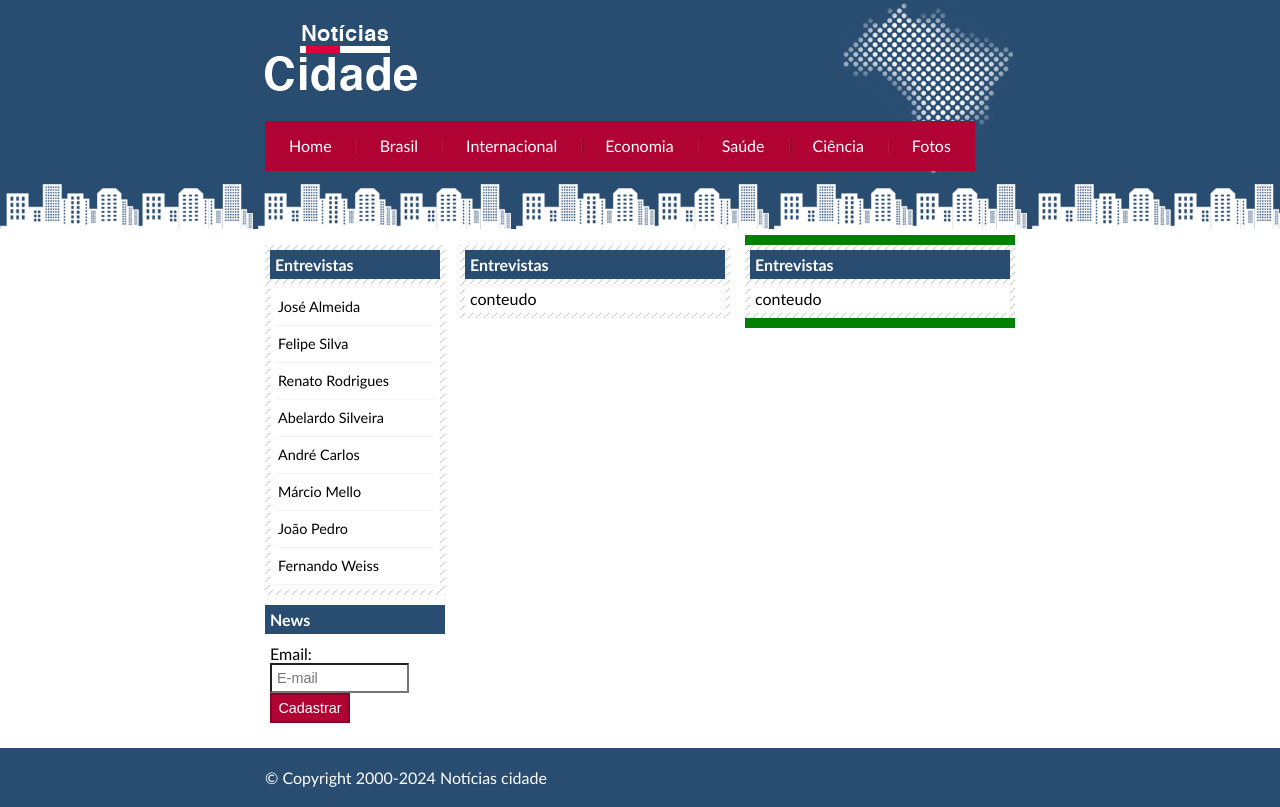
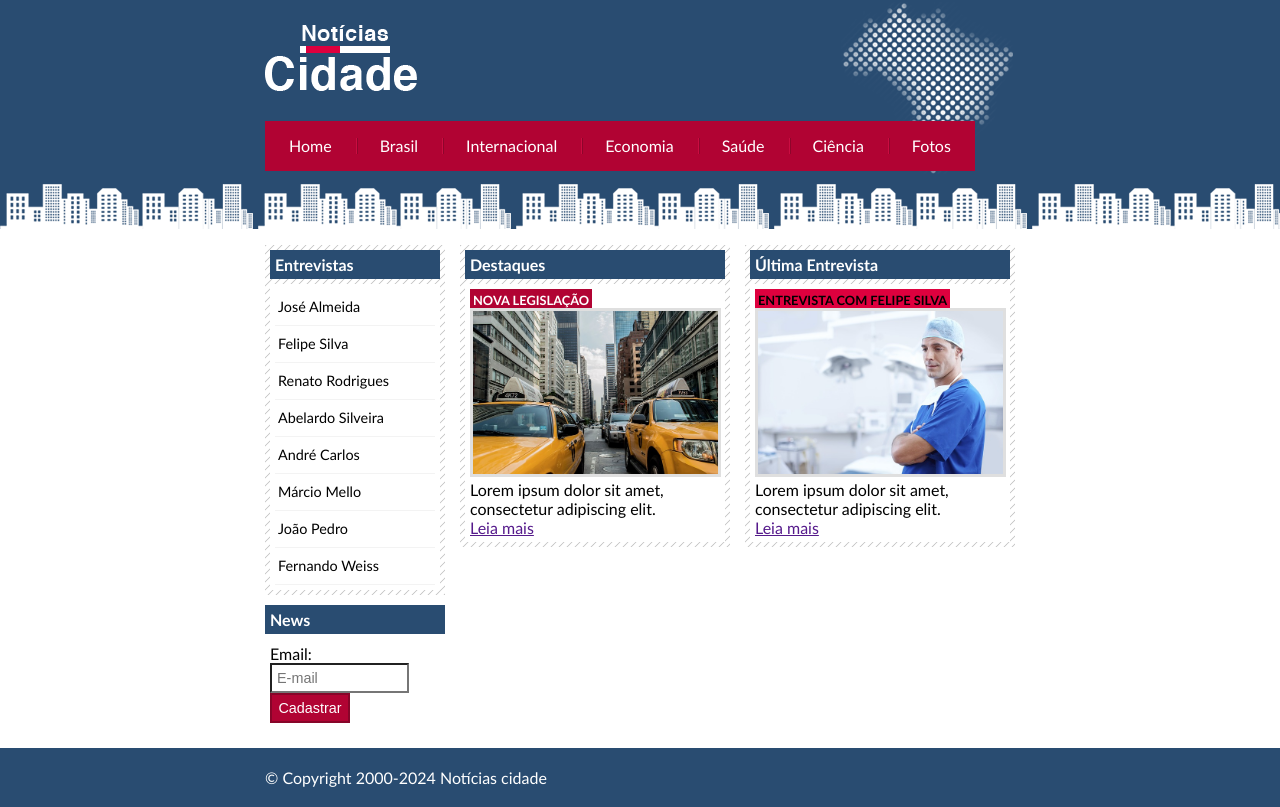
Before and after one commit to matheus3881/site-noticias, a plain HTML site: page index.html in a window 1280 px wide. Drawn offline with Linux system fonts and the light colour scheme.

Commit message:
area noticias

```diff
--- a/css/estilo.css
+++ b/css/estilo.css
@@ -117,7 +117,6 @@ body.fotos #navegacao a#fotos
 
 #secundario{
     width: 270px;
-    background: green;
     float: left;
     margin: 0 0 20px 15px;
 }
@@ -199,6 +198,36 @@ input.submit{
 }
 
 
+/* Formatanda imagens */
+img.imagem-principal{
+    width: 98%;
+    border: 3px solid #dfdfdf;
+
+}
+
+
+
+/* formatando cabeçalhos*/
+h3{
+    text-transform: uppercase;
+    display: inline;
+    font-size: 0.8em;
+    padding: 3px;
+
+}
+
+
+.destaque h3{
+    background: #b10333;
+    color: #fff;
+}
+
+
+.entrevista h3{
+    background: #de003e;
+}
+
+
 
 /* area rodapé */
 
--- a/index.html
+++ b/index.html
@@ -49,11 +49,17 @@
             <div id="primario">
 
                 <!-- inicio caixa -->
-                <div class="caixa">
+                <div class="caixa destaque">
 
-                    <h2>Entrevistas</h2>
+                    <h2>Destaques</h2>
                     <div class="caixa-conteudo">
-                        conteudo
+                        <h3>Nova Legislação</h3>
+                        <img class="imagem-principal" src="imagens/taxi.jpg" alt="" width="100%">
+                        <p>
+                            Lorem ipsum dolor sit amet,
+                            consectetur adipiscing elit.
+                        </p>
+                        <a href="">Leia mais</a>
                     </div>
 
                 </div> <!-- fim caixa -->
@@ -65,11 +71,17 @@
             <div id="secundario">
 
                 <!-- inicio caixa -->
-                <div class="caixa">
+                <div class="caixa entrevista">
 
-                    <h2>Entrevistas</h2>
+                    <h2>Última Entrevista</h2>
                     <div class="caixa-conteudo">
-                        conteudo
+                        <h3>Entrevista com felipe silva</h3>
+                        <img class="imagem-principal" src="imagens/doutor.jpg" alt="" width="100%">
+                        <p>
+                            Lorem ipsum dolor sit amet,
+                            consectetur adipiscing elit.
+                        </p>
+                        <a href="">Leia mais</a>
                     </div>
 
                 </div> <!-- fim caixa -->
@@ -122,8 +134,7 @@
                     <form action="">
                         <div>
                             <label for="email">Email:</label>
-                            <input type="text" name="email" id="email"
-                            placeholder="E-mail">
+                            <input type="text" name="email" id="email" placeholder="E-mail">
                         </div>
 
                         <div>
```
